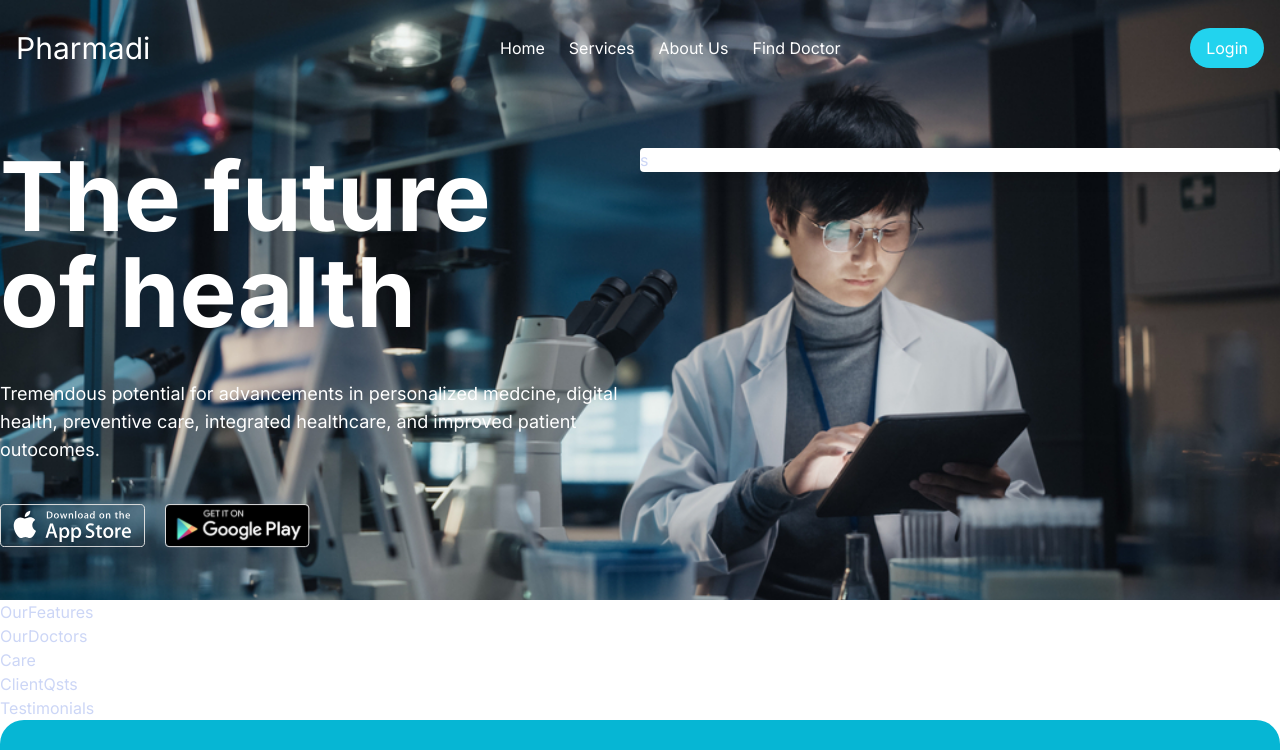
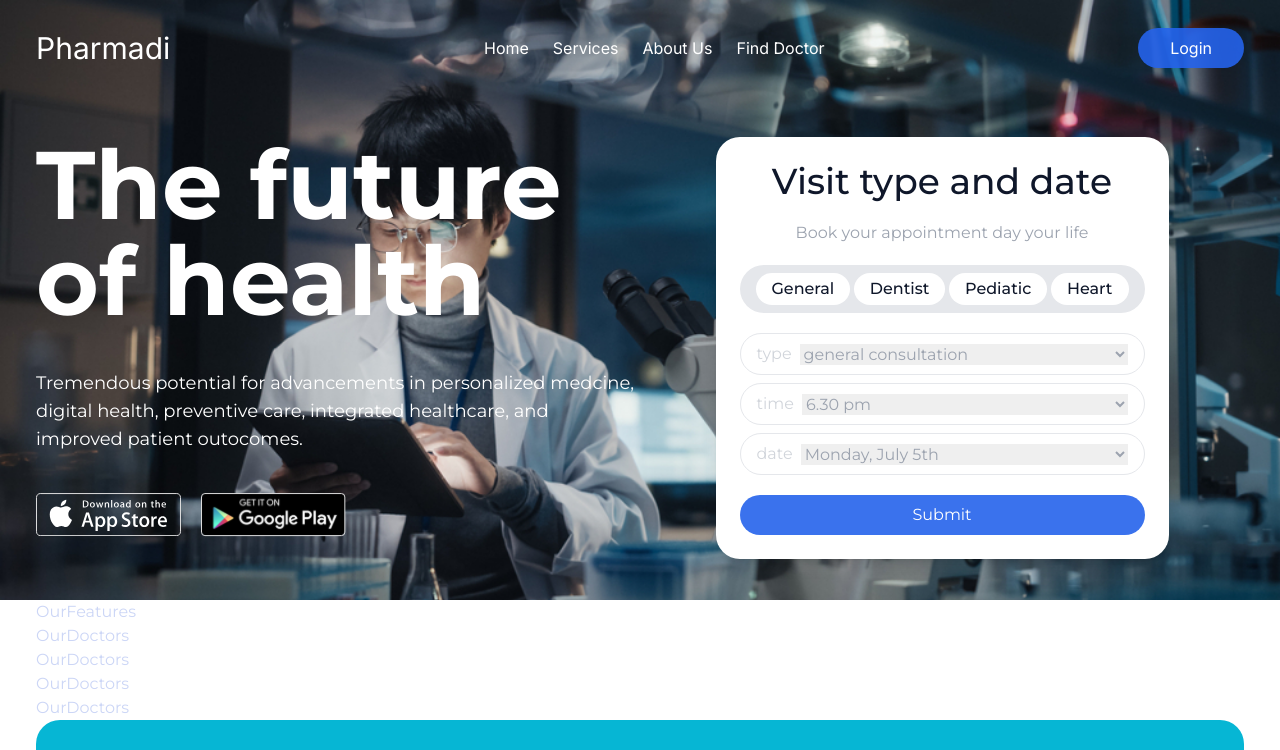
Before and after one commit to IGUIDER-AMINE/healthcare-website, a Next.js app: page / in a window 1280 px wide. Shown: the top 750 px of the page. Built offline with nearby package versions, Linux system fonts and the light colour scheme.

Commit message:
push banner

```diff
--- a/components/Banner.tsx
+++ b/components/Banner.tsx
@@ -7,11 +7,11 @@ const Banner = () => {
   return (
     <section
       id="banner"
-      className="grid min-h-[600px] relative bg-cover"
-      style={{ backgroundImage: `url('./images/bannertwo.jpg')` }}
+      className="grid min-h-[600px] relative bg-cover bg-no-repeat origin-right "
+      style={{ backgroundImage: `url('./images/bannerthree.jpg')` }}
     >
       <NavBar />
-      <div className="container mx-auto z-10">
+      <div className="container mx-auto px-9">
         <div className="flex">
           <div className="space-y-10 text-white flex-1">
             <h1 className="text-8xl font-bold">
@@ -44,8 +44,50 @@ const Banner = () => {
             </div>
           </div>
           <div className="flex-1">
-            <div className="max-w-sm rounded bg-white overflow-hidden shadow-lg">
-              s
+            <div className="rounded-3xl max-w-[75%] mx-auto bg-white overflow-hidden shadow-lg p-6 h-full text-center space-y-5">
+              <h1 className="text-4xl text-slate-900 font-medium">
+                Visit type and date
+              </h1>
+              <h2 className="text-gray-400">
+                Book your appointment day your life
+              </h2>
+              <div className="bg-gray-200 rounded-full text-gray-400 flex justify-between px-4 py-2">
+                <button className="bg-white text-slate-900 font-medium rounded-full px-4 py-1 ">
+                  General
+                </button>
+                <button className="bg-white text-slate-900 font-medium rounded-full px-4 py-1">
+                  Dentist
+                </button>
+                <button className="bg-white text-slate-900 font-medium rounded-full px-4 py-1">
+                  Pediatic
+                </button>
+                <button className="bg-white text-slate-900 font-medium rounded-full px-4 py-1">
+                  Heart
+                </button>
+              </div>
+              <div className="text-gray-400 space-y-2">
+                <div className="flex items-center justify-center rounded-full border px-4 py-2">
+                  <label className="text-gray-300 mr-2">type</label>
+                  <select className="w-full hover:border-0">
+                    <option>general consultation</option>
+                  </select>
+                </div>
+                <div className="flex items-center justify-center rounded-full border px-4 py-2">
+                  <label className="text-gray-300 mr-2">time</label>
+                  <select className="w-full hover:border-0">
+                    <option>6.30 pm</option>
+                  </select>
+                </div>
+                <div className="flex items-center justify-center rounded-full border px-4 py-2">
+                  <label className="text-gray-300 mr-2">date</label>
+                  <select className="w-full hover:border-0">
+                    <option>Monday, July 5th</option>
+                  </select>
+                </div>
+              </div>
+              <button className="rounded-full text-1xl bg-blue-600/90 text-white w-full text-center px-4 py-2">
+                Submit
+              </button>
             </div>
           </div>
         </div>
--- a/components/Care.tsx
+++ b/components/Care.tsx
@@ -1,7 +1,7 @@
 import React from "react";
 
 const Care = () => {
-  return <div>Care</div>;
+  return <section className="container mx-auto  px-9">OurDoctors</section>;
 };
 
 export default Care;
--- a/components/ClientQsts.tsx
+++ b/components/ClientQsts.tsx
@@ -1,7 +1,7 @@
 import React from "react";
 
 const ClientQsts = () => {
-  return <div>ClientQsts</div>;
+  return <section className="container mx-auto  px-9">OurDoctors</section>;
 };
 
 export default ClientQsts;
--- a/components/NavBar.tsx
+++ b/components/NavBar.tsx
@@ -2,7 +2,7 @@ import React from "react";
 
 const NavBar = () => {
   return (
-    <section className="w-full text-white container mx-auto h-20 lg:h-[12vh] sticky top-0 z-50 px-4">
+    <section className="w-full text-white container px-9 mx-auto h-20 lg:h-[12vh] sticky top-0 z-50">
       <div className="h-full py-1 font-titleFont flex items-center justify-between">
         <div className="text-3xl">Pharmadi</div>
         <div>
@@ -13,7 +13,7 @@ const NavBar = () => {
             <li>Find Doctor</li>
           </ul>
         </div>
-        <button className="rounded-full text-1xl bg-cyan-400 flex content-center px-4 py-2">
+        <button className="rounded-full text-1xl bg-blue-600/90 px-8 py-2">
           Login
         </button>
       </div>
--- a/components/OurApp.tsx
+++ b/components/OurApp.tsx
@@ -4,7 +4,7 @@ import React from "react";
 
 const OurApp = () => {
   return (
-    <section id="ourApp" className="container mx-auto">
+    <section id="ourApp" className="container mx-auto px-9">
       <div className="bg-cyan-500 flex rounded-3xl h-[178px]">
         <div className="flex-1 grid space-y-5 place-content-center flex-col">
           <h1 className="text-[30px] font-bold">
--- a/components/OurDoctors.tsx
+++ b/components/OurDoctors.tsx
@@ -1,7 +1,7 @@
 import React from "react";
 
 const OurDoctors = () => {
-  return <div>OurDoctors</div>;
+  return <section className="container mx-auto  px-9">OurDoctors</section>;
 };
 
 export default OurDoctors;
--- a/components/OurFeatures.tsx
+++ b/components/OurFeatures.tsx
@@ -1,7 +1,7 @@
 import React from "react";
 
 const OurFeatures = () => {
-  return <div>OurFeatures</div>;
+  return <section className="container mx-auto  px-9">OurFeatures</section>;
 };
 
 export default OurFeatures;
--- a/components/Testimonials.tsx
+++ b/components/Testimonials.tsx
@@ -1,7 +1,7 @@
 import React from "react";
 
 const Testimonials = () => {
-  return <div>Testimonials</div>;
+  return <section className="container mx-auto  px-9">OurDoctors</section>;
 };
 
 export default Testimonials;
--- a/pages/index.tsx
+++ b/pages/index.tsx
@@ -18,7 +18,7 @@ export default function Home() {
         <meta name="viewport" content="width=device-width, initial-scale=1" />
         <link rel="icon" href="/logo.ico" />
       </Head>
-      <main className="w-full font-titleFont h-screen flex flex-col justify-between text-[16px] font-bodyFont bg-white text-textLight">
+      <main className="w-full bodyFont h-screen flex flex-col justify-between text-[16px] font-bodyFont bg-white text-textLight">
         {/* <main className="w-full container mx-auto text-[16px] h-screen font-bodyFont bg-white text-textLight overflow-x-hidden overflow-y-scroll scrollbar scrollbar-track-textDark/20 scrollbar-thumb-textDark/60"> */}
         {/* <NavBar /> */}
         <Banner />
```
Also changed, not shown: public/images/bannerthree.jpg (added).
